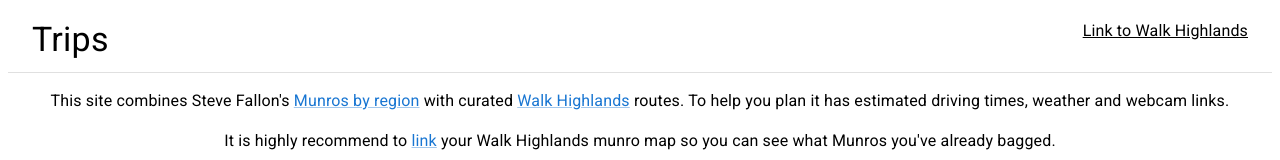
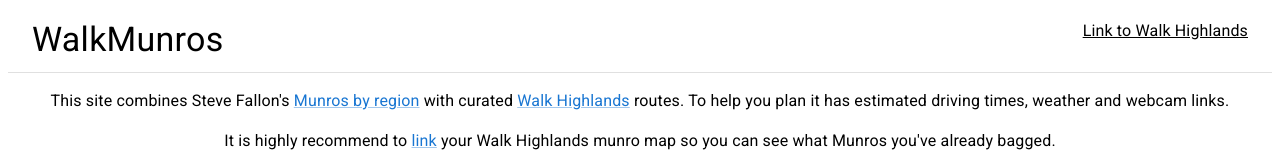
Before and after one commit to joejag/munros.joejag.com, a React (Create React App) app in the folder front/: page / in a window 1280 px wide. Shown: the top 160 px of the page. Built offline with nearby package versions, Linux system fonts and the light colour scheme; a web font is replaced by a local one.

Commit message:
feat: rename site to WalkMunros

```diff
--- a/front/src/components/Banner.tsx
+++ b/front/src/components/Banner.tsx
@@ -32,14 +32,14 @@
           {!area && !group && (
             <Typography variant="h4">
               <Link href="/" color="inherit" underline="none">
-                Trips
+                WalkMunros
               </Link>
             </Typography>
           )}
           {area && !group && (
             <Typography variant="h4">
               <Link href="/" color="inherit" underline="none">
-                Trips
+                WalkMunros
               </Link>{' '}
               <ArrowForwardIosIcon /> {areaReadable}
             </Typography>
@@ -47,7 +47,7 @@
           {area && group && (
             <Typography variant="h4">
               <Link href="/" color="inherit" underline="none">
-                Trips
+                WalkMunros
               </Link>{' '}
               <ArrowForwardIosIcon />{' '}
               <Link
```
